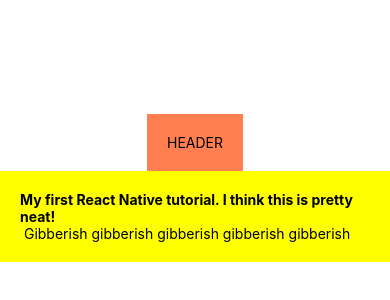
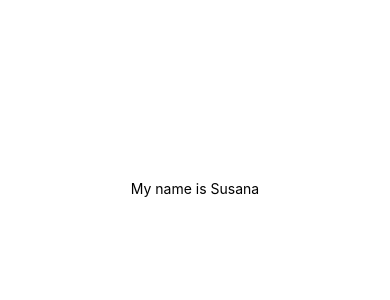
Before and after one commit to 5usana/nativetutorial, a React Native app: screen / in a window 390 px wide. Shown: the part 234-534 px from the top of the page. Built offline with nearby package versions, Linux system fonts and the light colour scheme.

Commit message:
removed styles for testing, added hook useState

```diff
--- a/App.js
+++ b/App.js
@@ -1,17 +1,15 @@
 import { StatusBar } from 'expo-status-bar';
-import React from 'react';
+import React, { useState } from 'react';
 import { StyleSheet, Text, View } from 'react-native';
 
 export default function App() {
+  const [name, setName] = useState('Susana');
   return (
     <View style={styles.container}>
-      <View style={styles.header}>
-        <Text style={styles.boldtext}>HEADER</Text>
-      </View>
-      <View style={styles.body}>
-        <Text style={styles.boldText}>My first React Native tutorial. I think this is pretty neat!</Text>
-        <Text> Gibberish gibberish gibberish gibberish gibberish </Text>
-      </View>
+        <Text>My name is {name}</Text>
+        <Text></Text>
+
+
       <StatusBar style="auto" />
     </View>
   );
@@ -24,15 +22,4 @@ const styles = StyleSheet.create({
     alignItems: 'center',
     justifyContent: 'center',
   },
-  header: {
-    backgroundColor: 'coral',
-    padding: 20,
-  },
-  boldText: {
-    fontWeight: 'bold',
-  },
-  body: {
-    backgroundColor: 'yellow',
-    padding: 20,
-  }
 });
```
